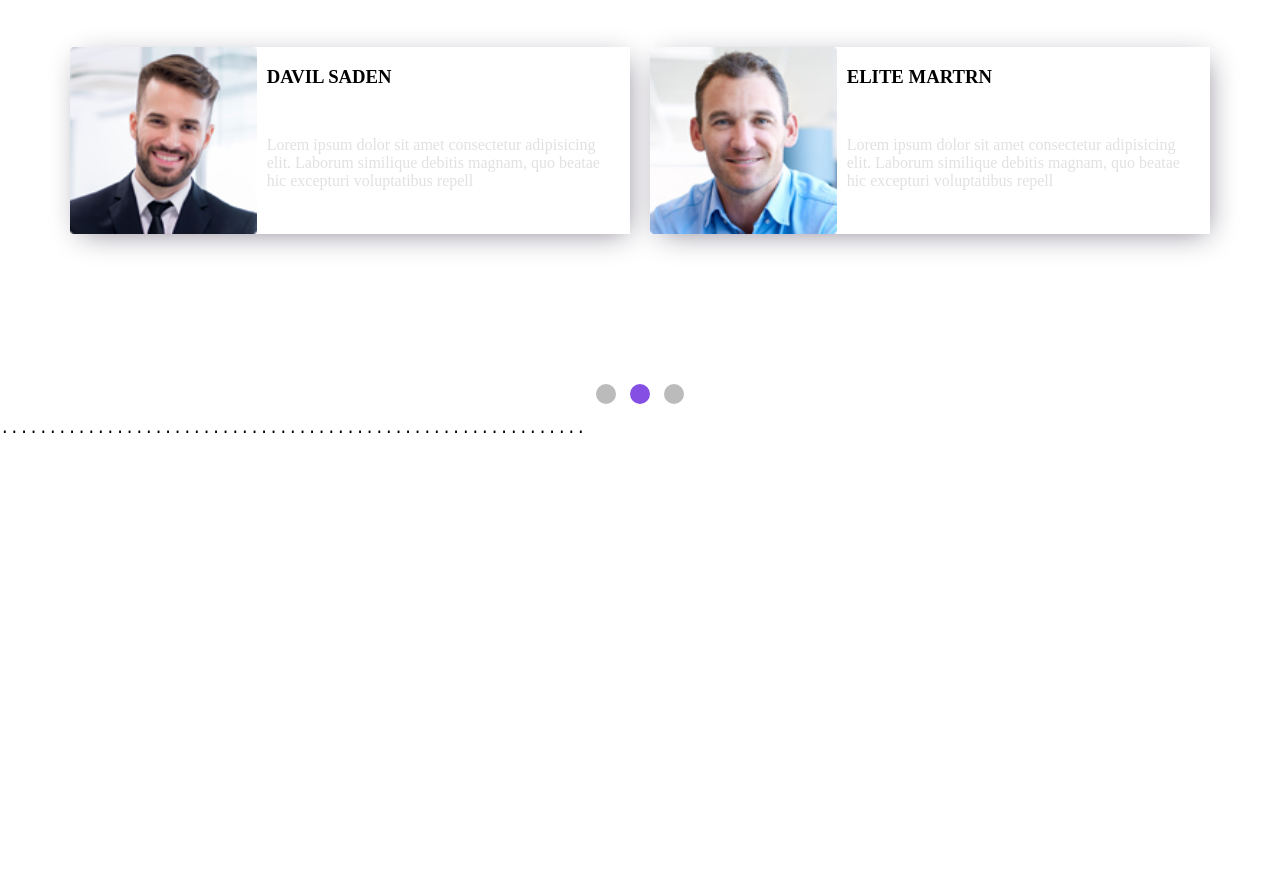
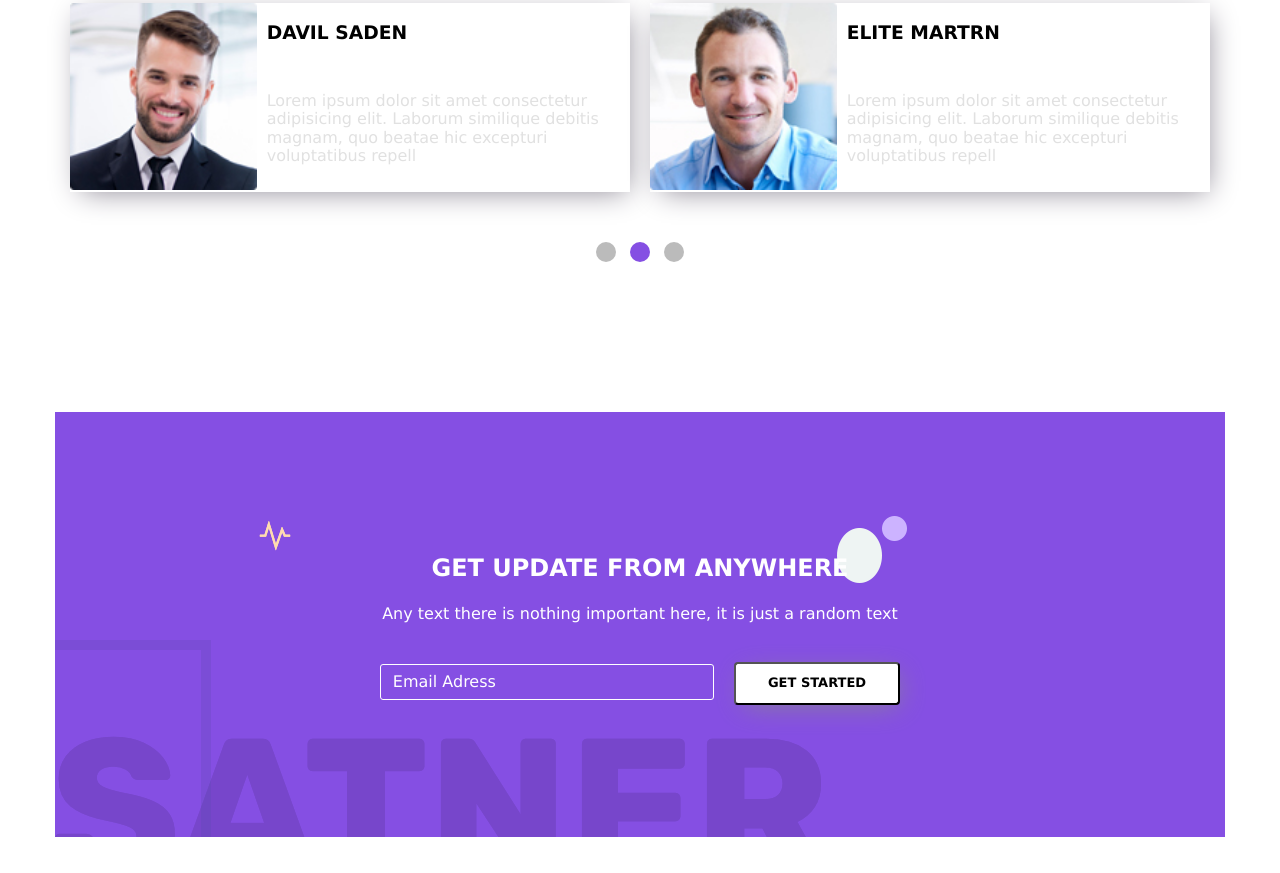
Before and after one commit to ttaahhaa/compete-layout, a plain HTML site: page index.html in a window 1280 px wide. Shown: the part 2945-3818 px from the top of the page. Drawn offline with Linux system fonts and the light colour scheme.

Commit message:
complete before responsive

```diff
--- a/css/main.css
+++ b/css/main.css
@@ -3,6 +3,7 @@
   box-sizing: border-box;
   -webkit-box-sizing: border-box;
   -moz-box-sizing: border-box;
+  font-family: Verdana, Geneva, Tahoma, sans-serif;
 }
 .headings {
   text-transform: uppercase;
@@ -156,6 +157,9 @@ ul li a:hover {
 }
 /* experiance end */
 /* <!-- start service offers --> */
+.parent-service{
+  margin-bottom: 75px;
+}
 .parent-service .container {
   text-align: center;
 
@@ -245,7 +249,7 @@ ul li a:hover {
 /* <!--    animated protfolio end--> */
 /* <!-- Authors start --> */
 .parent-authors{
-  margin: 150px auto;
+  margin: 50px auto;
 }
 .parent-authors .container{
   display: flex;
@@ -301,7 +305,72 @@ ul li a:hover {
 /* <!-- dots bulets end  --> */
 
 /* <!-- purpule banner start --> */
+.purple-banner{
+  margin:150px auto;
+}
+.purple-banner .container > *{
+  color: white;
+
+}
+.purple-banner .container {
+  display: flex;
+  flex-direction: column;
+  justify-content: center;
+  align-items: center;
+  background-color:#854fe3;
+  height: 425px;
+  background-image: url("../images/home-banner.png");
+}
+.purple-banner .container h2{
+  text-transform: uppercase;
+  margin: 12px auto;
+}
+.purple-banner .container p{
+  margin: 10px auto;
+}
+#email{
+  background-color: transparent;
+  border-radius: 3px;
+  height: 36px;
+  border: 1px solid white;
+  width: 334px;
+  margin-right:15px;
+}
+#email::placeholder{
+  color:white;
+  padding-left: 10px
+}
+#email::-moz-placeholder{
+  color:white;
+  opacity: 1;
+  padding-left: 10px
+}
+.purple-banner .container .email-container{
+  width: auto;
+  margin-top: 29px;
+}
+.purple-banner .container .btn{
+  background-color: white;
+  color: black;
+  text-transform: uppercase;
+  height: 100%;
+  box-shadow: 4px 6px 28px -7px #898491;
+  border-radius: 4px;
+  width: auto;
+  font-size: 13px;
+  padding: 12px 32px;
+  font-weight: 700;
+}
 /* <!-- purpule banner end --> */
+/* <!-- footer start --> */
+footer .container{
+  display:flex;
+  justify-content:center;
+  align-items:center;
+  flex-direction:column;
+  margin-top:-45px;
+}
+/* <!-- footer end --> */
 /* buttons start */
 .btn{
   padding: 12px;
--- a/index.html
+++ b/index.html
@@ -109,22 +109,26 @@
             <div class="wp">
                 <img src="./images/s1.png" alt="wp developing" class="wp-img">
                 <h4>wp developing</h4>
-                <span>Lorem ipsum dolor sit amet consectetur adipisicing elit. Harum veniam in eaque culpa quis sapiente</span>
+                <span>Lorem ipsum dolor sit amet consectetur adipisicing elit. Harum veniam in eaque culpa quis
+                    sapiente</span>
             </div>
             <div class="ui">
                 <img src="./images/s2.png" alt="ui/ux design" class="wp-img">
                 <h4>ui/ux design</h4>
-                <span>Lorem ipsum dolor sit amet consectetur adipisicing elit. Harum veniam in eaque culpa quis sapiente</span>
+                <span>Lorem ipsum dolor sit amet consectetur adipisicing elit. Harum veniam in eaque culpa quis
+                    sapiente</span>
             </div>
             <div class="web-design">
                 <img src="./images/s3.png" alt="web design" class="wp-img">
                 <h4>web design</h4>
-                <span>Lorem ipsum dolor sit amet consectetur adipisicing elit. Harum veniam in eaque culpa quis sapiente</span>
+                <span>Lorem ipsum dolor sit amet consectetur adipisicing elit. Harum veniam in eaque culpa quis
+                    sapiente</span>
             </div>
             <div class="seo">
                 <img src="./images/s4.png" alt="seo optimize" class="wp-img">
                 <h4>seo optimize</h4>
-                <span>Lorem ipsum dolor sit amet consectetur adipisicing elit. Harum veniam in eaque culpa quis sapiente</span>
+                <span>Lorem ipsum dolor sit amet consectetur adipisicing elit. Harum veniam in eaque culpa quis
+                    sapiente</span>
             </div>
         </div>
     </div>
@@ -190,12 +194,14 @@
             <div class="first-author">
                 <img src="./images/t1.jpg" alt="">
                 <h3>davil saden</h3>
-            <p>Lorem ipsum dolor sit amet consectetur adipisicing elit. Laborum similique debitis magnam, quo beatae hic excepturi voluptatibus repell</p>
+                <p>Lorem ipsum dolor sit amet consectetur adipisicing elit. Laborum similique debitis magnam, quo beatae
+                    hic excepturi voluptatibus repell</p>
             </div>
             <div class="second-author">
                 <img src="./images/t2.jpg" alt="">
                 <h3>elite martrn</h3>
-            <p>Lorem ipsum dolor sit amet consectetur adipisicing elit. Laborum similique debitis magnam, quo beatae hic excepturi voluptatibus repell</p>
+                <p>Lorem ipsum dolor sit amet consectetur adipisicing elit. Laborum similique debitis magnam, quo beatae
+                    hic excepturi voluptatibus repell</p>
             </div>
         </div>
     </div>
@@ -207,33 +213,34 @@
             <span class="dot"></span>
             <span class="dot"></span>
         </div>
+    </div>
     <!-- dots bulets end  -->
+    <!-- purpule banner start -->
+    <div class="purple-banner">
+        <div class="container">
+            <h2>get update from anywhere</h2>
+            <p>Any text there is nothing important here, it is just a random text</p>
+            <div class="email-container">
+                <form action="#">
+                    <input placeholder="Email Adress" type="email" name="email" id="email">
+                    <button class="btn " type="submit">Get started </button>
+                </form>
+            </div>
+        </div>
+    </div>
+    <!-- purpule banner end -->
+    <!-- footer start -->
 
+    <footer>
+        <div class="container">
+            <img src="./images/logo.png" alt="logo">
+            <h4>follow me</h4>
+            <img src="./images/social-media.png" alt="social media">
         </div>
-    <pre>
-.............................................................
+    </footer>
+    <!-- footer end -->
 
 
-
-
-
-
-
-
-
-
-
-
-
-
-
-
-
-
-
-
-
-    </pre>
 </body>
 
 </html>
```
Lines whose indentation alone changed are shown as unchanged.
